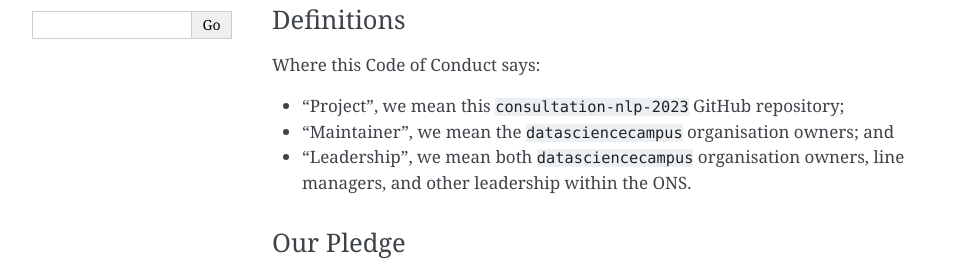
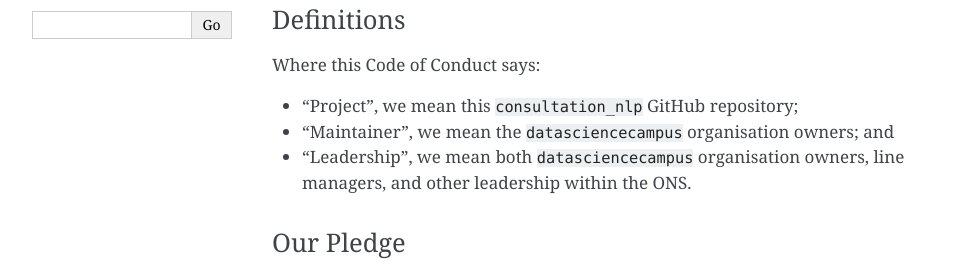
Before and after one commit to datasciencecampus/consultation_nlp, a Sphinx documentation site: the page built from docs/contributor_guide/CODE_OF_CONDUCT.md, in a window 1280 px wide and 900 px high, scrolled down 307 px. Shown: the part 162-441 px from the top of the window, without its empty margins (148-1105 px from the left). Built offline with Sphinx 7.4.7, drawn with Linux system fonts in a browser that asks for light colours; pages that are not in the unit, such as notebooks, are missing from menus.

Commit message:
Update CODE_OF_CONDUCT.md

```diff
--- a/docs/contributor_guide/CODE_OF_CONDUCT.md
+++ b/docs/contributor_guide/CODE_OF_CONDUCT.md
@@ -15,7 +15,7 @@
 
 Where this Code of Conduct says:
 
-- "Project", we mean this `consultation-nlp-2023` GitHub repository;
+- "Project", we mean this `consultation_nlp` GitHub repository;
 - "Maintainer", we mean the `datasciencecampus` organisation owners; and
 - "Leadership", we mean both `datasciencecampus` organisation owners, line managers, and other
   leadership within the ONS.
```
